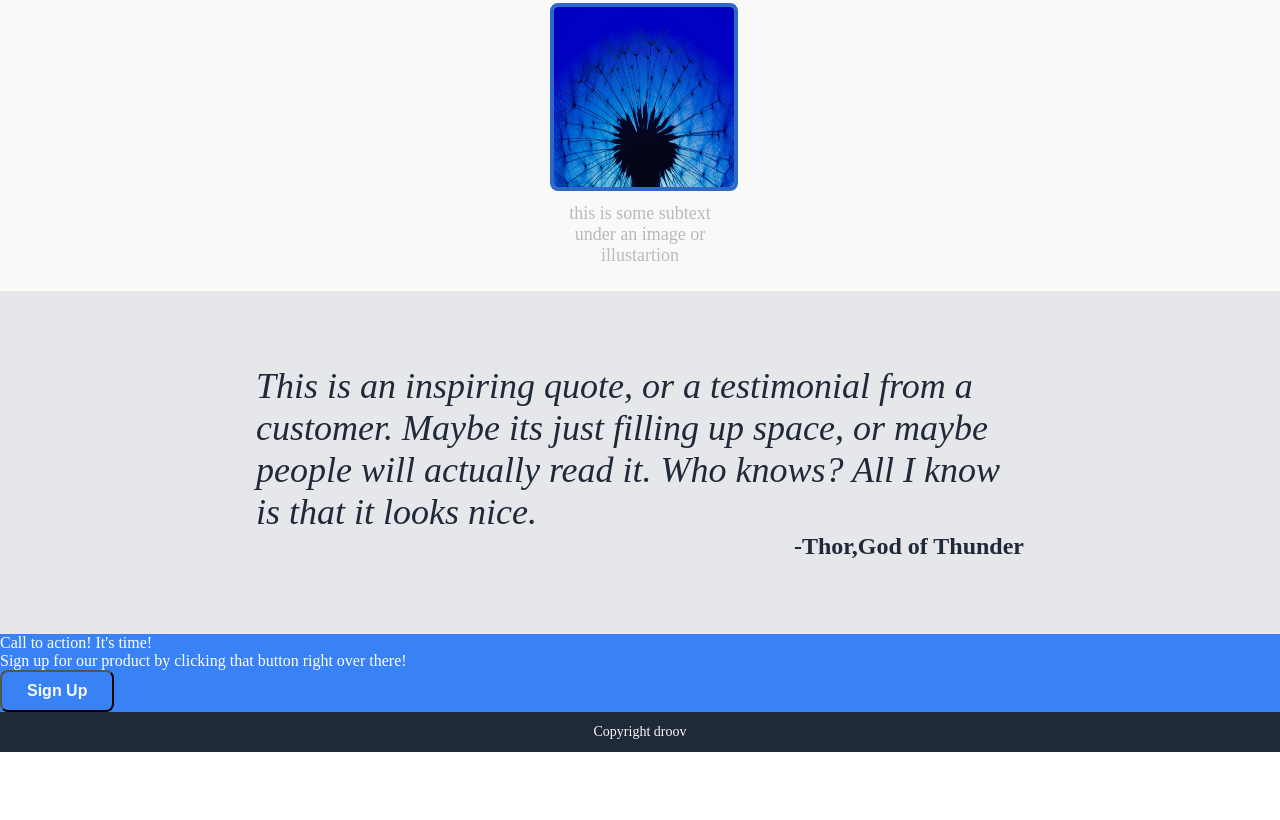
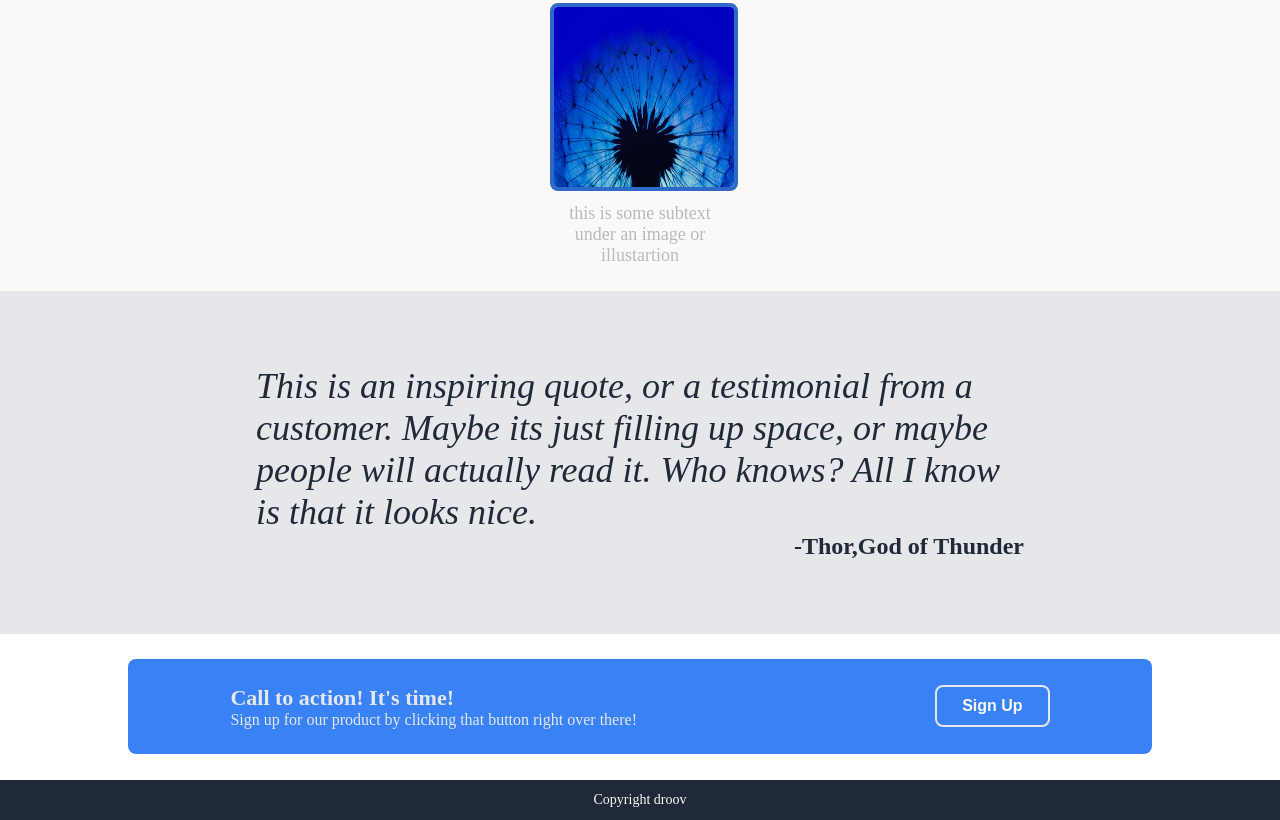
Before and after one commit to DhruvSuvarna10/landing-page1, a plain HTML site: page index.html in a window 1280 px wide. Shown: the part 1006-1826 px from the top of the page. Before the commit the page ends 1758 px from the top, so only its background shows below. Drawn offline with Linux system fonts and the light colour scheme.

Commit message:
action section

```diff
--- a/index.html
+++ b/index.html
@@ -73,10 +73,13 @@
         </div>
     </div>
 
-    <div class="action">
-        <div>Call to action! It's time!</div>
+    <div class="acontainer">
+    <!-- <div class="action"> -->
+        <div class="left"><h5>Call to action! It's time!</h5>
         <div>Sign up for our product by clicking that button right over there! </div>
-        <button>Sign Up</button>
+        </div>
+        <button class="right">Sign Up</button>
+        <!-- </div> -->
     </div>
 
     <footer>
--- a/style.css
+++ b/style.css
@@ -6,7 +6,7 @@ body{
 }
 
 .container{
-    background-color: #1f2937;
+    /* background-color: #1f2937; */
     display:flex;
     justify-content: space-between;
     align-items: flex-start;
@@ -14,6 +14,10 @@ body{
     flex-flow:row wrap;
     margin: 0 auto;
     gap:32px;
+}
+
+header{
+    background-color: #1f2937;
 }
 
 header .left{
@@ -42,7 +46,8 @@ p{
 
 .hero{
     display: flex;
-    flex-wrap:wrap
+    flex-wrap:wrap;
+    background-color: #1f2937;
 }
 
 .content{
@@ -132,9 +137,29 @@ h4{
     margin-left:auto;
 }
 
-.action{
-    background-color:#3882f6;
-    color:white;
+.acontainer h5{
+    margin:0;
+    padding:0;
+    text-align: start;
+    font-size:22px
+}
+
+button.right{
+    border:2px solid #e5e7eb
+}
+
+.acontainer{
+    background-color: #3882f6;
+    display:flex;
+    justify-content: space-between;
+    align-items: flex-start;
+    padding: 2% 8%;
+    flex-flow:row wrap;
+    margin: 2% 10%;
+    gap:32px;
+    color:#e5e7eb;
+    border-radius: 8px;
+
 }
 
 .info{
@@ -149,6 +174,7 @@ h4{
     width:180px;
     height:auto;
 }
+
 .icon img{
     width:180px;
     height:180px;
@@ -156,12 +182,14 @@ h4{
     border-radius: 8px;
     margin-bottom:8px;
 }
+
 .icons-container{
     display:flex;
     flex-wrap:wrap;
     gap:32px;
     justify-content: center;
 }
+
 .icon .subtext{
     width:180px;
     text-align:center;
```
